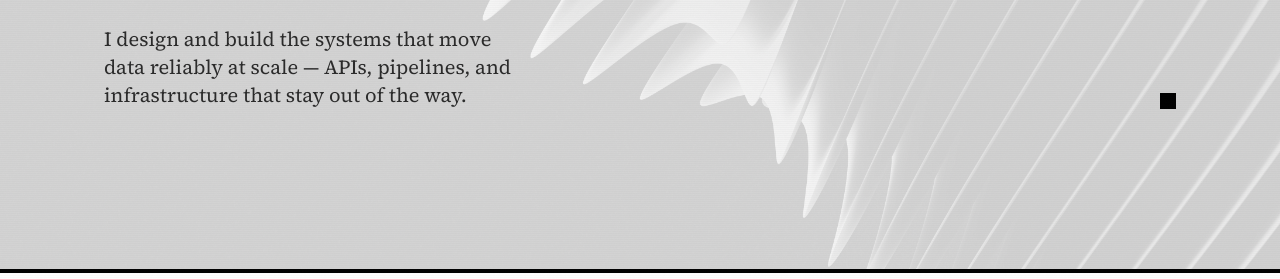
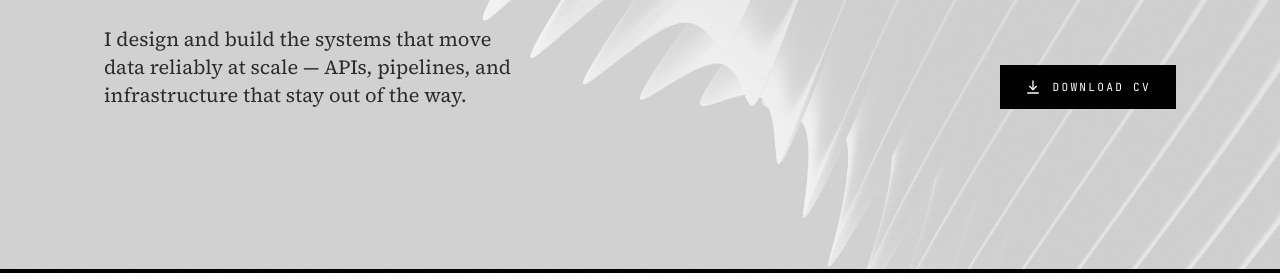
Before and after one commit to naet001/portfolio, a website: page index.html in a window 1280 px wide. Shown: the part 521-800 px from the top of the page. Drawn offline with nearby package versions, Linux system fonts and the light colour scheme; a web font is replaced by a local one.

Commit message:
feat(hero): add resume download CTA
- replace the decorative square with a Download CV link to public/Isaac-Hayab-CV-1.pdf
- use the design system's inversion button: bg-ink text-paper, hover inverts, duration-100, 44px touch target
- track public/ so the resume actually resolves on deploy
- rebuild css/main.css

```diff
--- a/index.html
+++ b/index.html
@@ -84,8 +84,15 @@
           <p class="md:col-span-5 text-lg md:text-xl leading-relaxed text-ink/80">
             I design and build the systems that move data reliably at scale — APIs, pipelines, and infrastructure that stay out of the way.
           </p>
-          <div class="md:col-span-4 md:col-start-9 flex md:justify-end">
-            <span class="block w-4 h-4 bg-ink" aria-hidden="true"></span>
+          <div class="md:col-span-4 md:col-start-9 flex md:justify-end items-end">
+            <a href="public/Isaac-Hayab-CV-1.pdf" download="Isaac-Hayab-CV-1.pdf" class="inline-flex items-center gap-3 min-h-[44px] px-6 py-3 bg-ink text-paper border border-ink hover:bg-paper hover:text-ink transition-colors duration-100">
+              <svg class="w-4 h-4" viewBox="0 0 24 24" fill="none" stroke="currentColor" stroke-width="2" aria-hidden="true">
+                <path d="M12 3v12" stroke-linecap="round"></path>
+                <path d="M7 11l5 5 5-5" stroke-linecap="round" stroke-linejoin="round"></path>
+                <path d="M4 21h16" stroke-linecap="round"></path>
+              </svg>
+              <span class="font-mono text-[0.7rem] uppercase tracking-[0.2em]">Download CV</span>
+            </a>
           </div>
         </div>
       </div>
```
Also changed, not shown: css/main.css, 1 other file.
